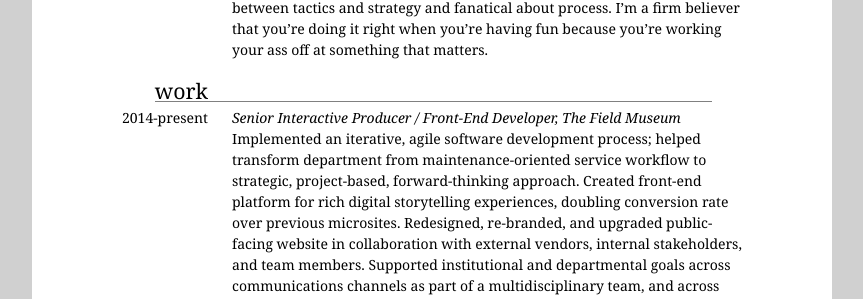
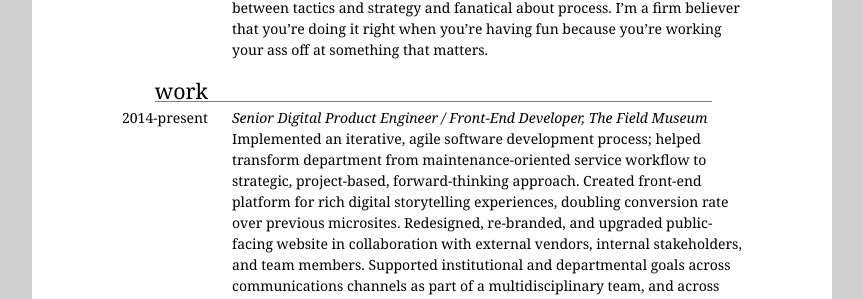
Before and after one commit to telegraham/resume, a Jekyll site: the page built from index.html, in a window 1280 px wide. Shown: the part 172-471 px from the top of the page, without its empty margins (208-1071 px from the left). Built offline with Jekyll 4.4.1, drawn with Linux system fonts in a browser that asks for light colours.

Commit message:
field title

```diff
--- a/_data/resume.json
+++ b/_data/resume.json
@@ -11,7 +11,7 @@
 	"elevatorSpeech": "I’m a passionate digital storyteller, a relentless innovator, a creative thought leader, an advocate for user-centered design. I’m meticulous about alignment between tactics and strategy and fanatical about process. I’m a firm believer that you’re doing it right when you’re having fun because you’re working your ass off at something that matters.",
 	"work": [
 		{
-			"what": "Senior Interactive Producer / Front-End Developer",
+			"what": "Senior Digital Product Engineer / Front-End Developer",
 			"where": "The Field Museum",
 			"when": "2014-present",
 			"how": "Implemented an iterative, agile software development process; helped transform department from maintenance-oriented service workflow to strategic, project-based, forward-thinking approach. Created front-end platform for rich digital storytelling experiences, doubling conversion rate over previous microsites. Redesigned, re-branded, and upgraded public-facing website in collaboration with external vendors, internal stakeholders, and team members. Supported institutional and departmental goals across communications channels as part of a multidisciplinary team, and across departments. Conceived groundbreaking ticketing prototype, managed internship bringing concept to completion. Product owner of Specimens digital exhibition interactive."
```
